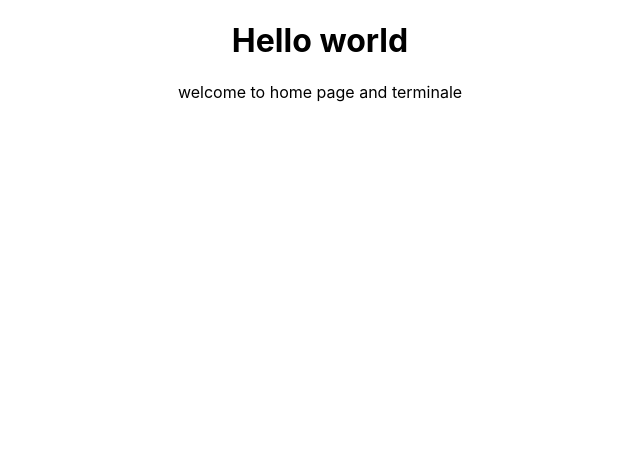
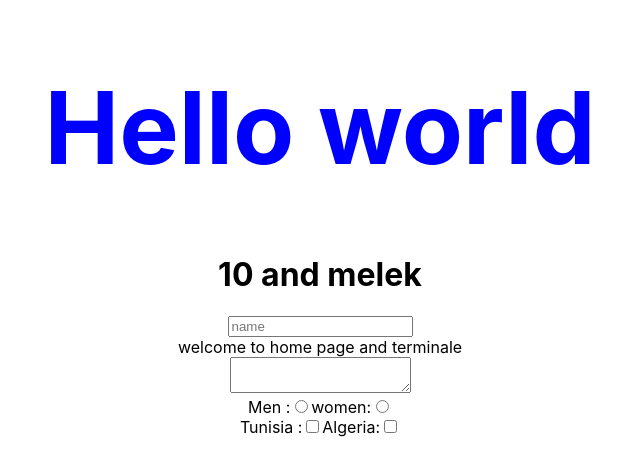
Before and after one commit to melekgomri1/gestionemployee, a React (Create React App) app in the folder employeereact/: page / in a window 1280 px wide. Shown: the top 474 px of the page, without its empty margins (320-960 px from the left). Built offline with nearby package versions, Linux system fonts and the light colour scheme.

Commit message:
forms and button

```diff
--- a/employeereact/package.json
+++ b/employeereact/package.json
@@ -6,6 +6,7 @@
     "@testing-library/jest-dom": "^5.17.0",
     "@testing-library/react": "^13.4.0",
     "@testing-library/user-event": "^13.5.0",
+    "bootstrap": "^5.3.3",
     "react": "^18.3.1",
     "react-dom": "^18.3.1",
     "react-scripts": "5.0.1",
--- a/employeereact/src/App.js
+++ b/employeereact/src/App.js
@@ -1,11 +1,15 @@
 import logo from './logo.svg';
 import './App.css';
 import Home from './Home';
+import {x,name} from'./Test';
 
 function App() {
+
   return (
     <div className="App">
-     <h1>Hello world</h1>
+
+     <h1 style={{color:"blue",fontSize:"100px"}}>Hello world</h1>
+     <h1>{x} and {name}</h1>
      <Home/>
     </div>
   );
--- a/employeereact/src/Home.js
+++ b/employeereact/src/Home.js
@@ -1,8 +1,20 @@
 import React,{Component} from 'react';
 class Home extends React.Component{
+    handlename =(e)=>{
+        console.log(e.target.value)
+      }
+      handletextearea=(e)=>{
+        console.log(e.target.value)
+      }
     render(){
         return <div>
-            welcome to home page and terminale
+            <input type="text" placeholder="name" onChange={this.handlename}></input><br></br>
+            welcome to home page and terminale<br></br>
+            <textarea onChange={this.handletextearea}></textarea><br></br>
+            Men :<input type="radio" name="b" value="men"></input>
+            women:<input type="radio" name="b" value="women"></input><br></br>
+            Tunisia :<input type="checkbox" name="b2" value="tunisia"></input>
+            Algeria:<input type="checkbox" name="br" value="algeria"></input>
         </div>
     }
 }
--- /dev/null
+++ b/employeereact/src/Test.js
@@ -0,0 +1,2 @@
+export let x=10;
+export const name="melek";
```
Also changed, not shown: 1 other file (tests, documents, lock files or other folders).
